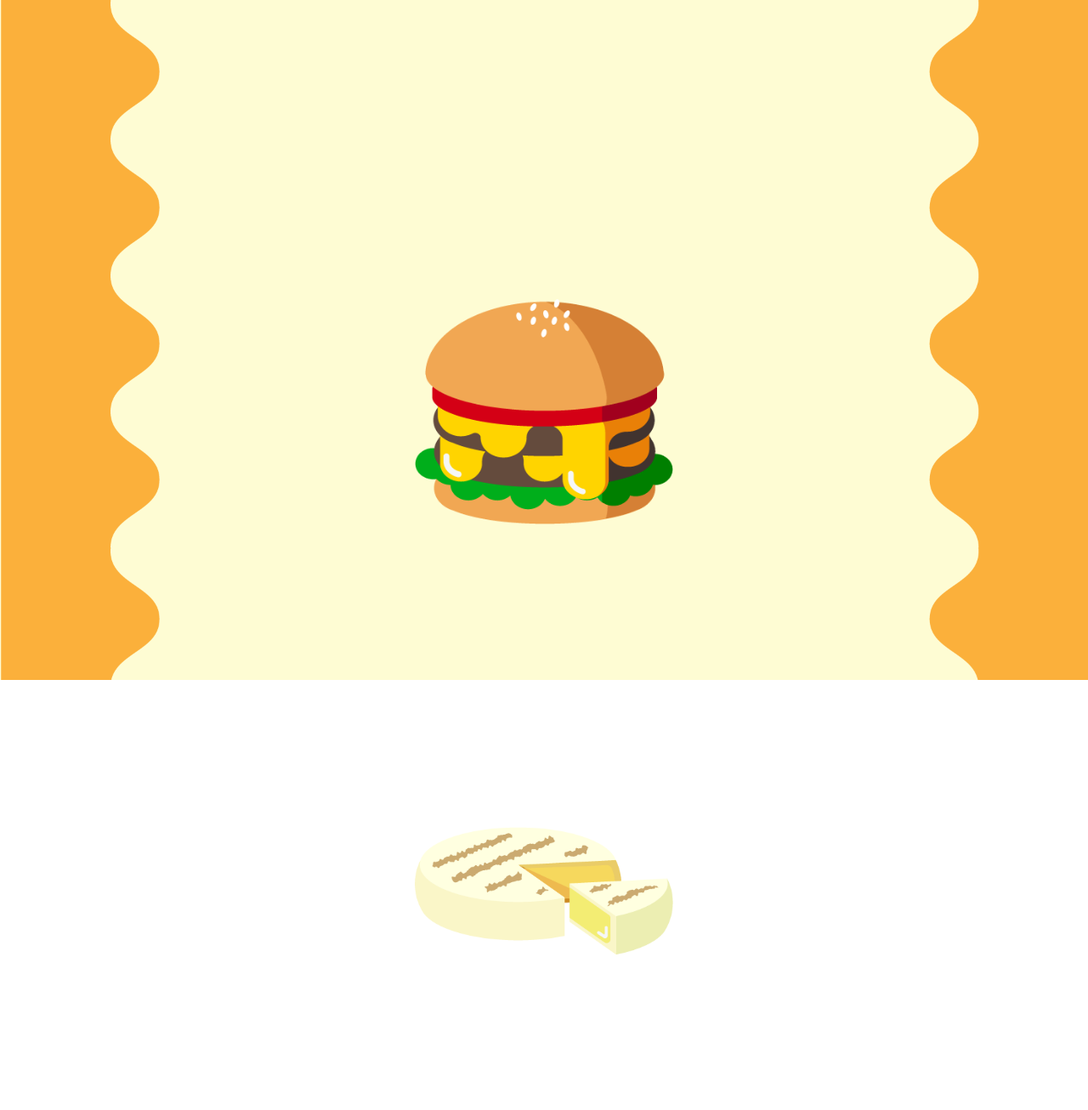
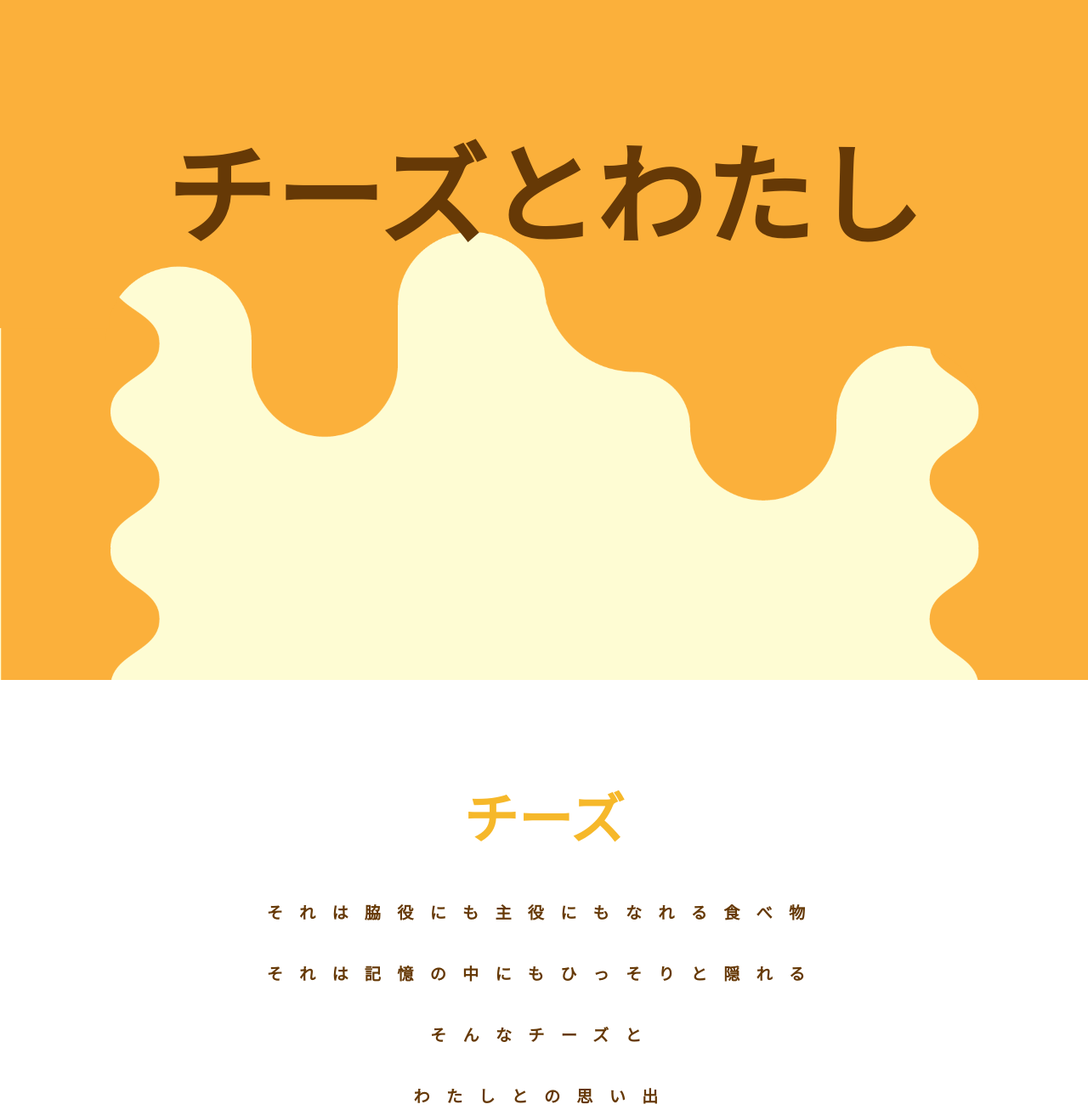
Before and after one commit to KUAD-XtechDesign/js-various2022-rea2525, a plain HTML site: page index.html in a window 1280 px wide. Shown: the top 1306 px of the page at 85% size. Drawn offline with nearby package versions, Linux system fonts and the light colour scheme; a web font is replaced by a local one.

Commit message:
行間など

```diff
--- a/cheese.css
+++ b/cheese.css
@@ -18,10 +18,61 @@ button {
   line-height: 20em;
 }
 
+.fadeDown{
+  animation-name:fadeDownAnime;
+  animation-duration:2.5s;
+  animation-fill-mode:forwards;
+  opacity:0;
+  }
+
+
+
+  @keyframes fadeDownAnime{
+    from {
+      opacity: 0;
+    transform: translateY(-100px);
+    }
+
+    to {
+      opacity: 1;
+    transform: translateY(0);
+    }
+  }
+
+  .fadeDown img {
+    width: 100%;
+   }
+
+   * {
+    margin: 0px;
+    padding: 0px;
+  }
+
+  h1{
+    font-size: 10vw;
+    color: rgb(102, 57, 6);
+    position: absolute;
+    top: 10%;
+    width: 100%;
+    text-align: center;
+  }
+
+  h2{
+    font-size: 5vw;
+    color: rgb(246, 184, 42)
+
+  }
+
+  h3{
+    font-size: 1.5vw;
+    color: rgb(102, 57, 6);
+    letter-spacing: 1em;
+
+  }
+
+
 
   .p1{
-
-    text-align:cr;
     text-size-adjust: 16px;
     display: none
   }
@@ -37,6 +88,7 @@ button {
 
 body{
   font-family:"KiwiMaru"
+
 }
 
 .bg_scroll {
--- a/index.html
+++ b/index.html
@@ -5,24 +5,38 @@
     <script type="text/javascript" src="https://code.jquery.com/jquery-2.2.3.min.js"></script>
     <script src="./cheese.js"></script>
     <link rel="stylesheet" href="./cheese.css" />
-    <title>私のチーズ</title>
+    <title>チーズとわたし</title>
   </head>
 
 
 
   <body>
-    <link rel="icon" href="images/burger.png">
+    <div class="fadeDown">
+      <img src="./images/cheese1.png">
+      <h1>チーズとわたし</h1>
+      <p class="bottom_space">&nbsp;</p>
+      <h2>チーズ</h2>
+      <br><br><br>
+      <h3>それは脇役にも主役にもなれる食べ物<br><br><br>
+        それは記憶の中にもひっそりと隠れる<br><br><br>
+        そんなチーズと<br><br><br>
+        わたしとの思い出
+      </h3>
+    </div>
 
+    <p class="bottom_space">&nbsp;</p>
     <p class="bottom_space">&nbsp;</p>
 
     <div>
       <button>
         <input type="image" img src="./images/burger.png" class="food">
       </button>
+      <h4>チーズバーガー
+      </h4>
       <p class="p1">
-        チーズバーガー<br>
-        チーズバーガー<br>
-        チーズバーガー
+        お気に入りはロッテリアのチーズバーガー<br>
+        出来立てのチーズは火傷する<br>
+
       </p>
     </div>
 
```
Also changed, not shown: images/cheese1.png (added), 1 other file.
